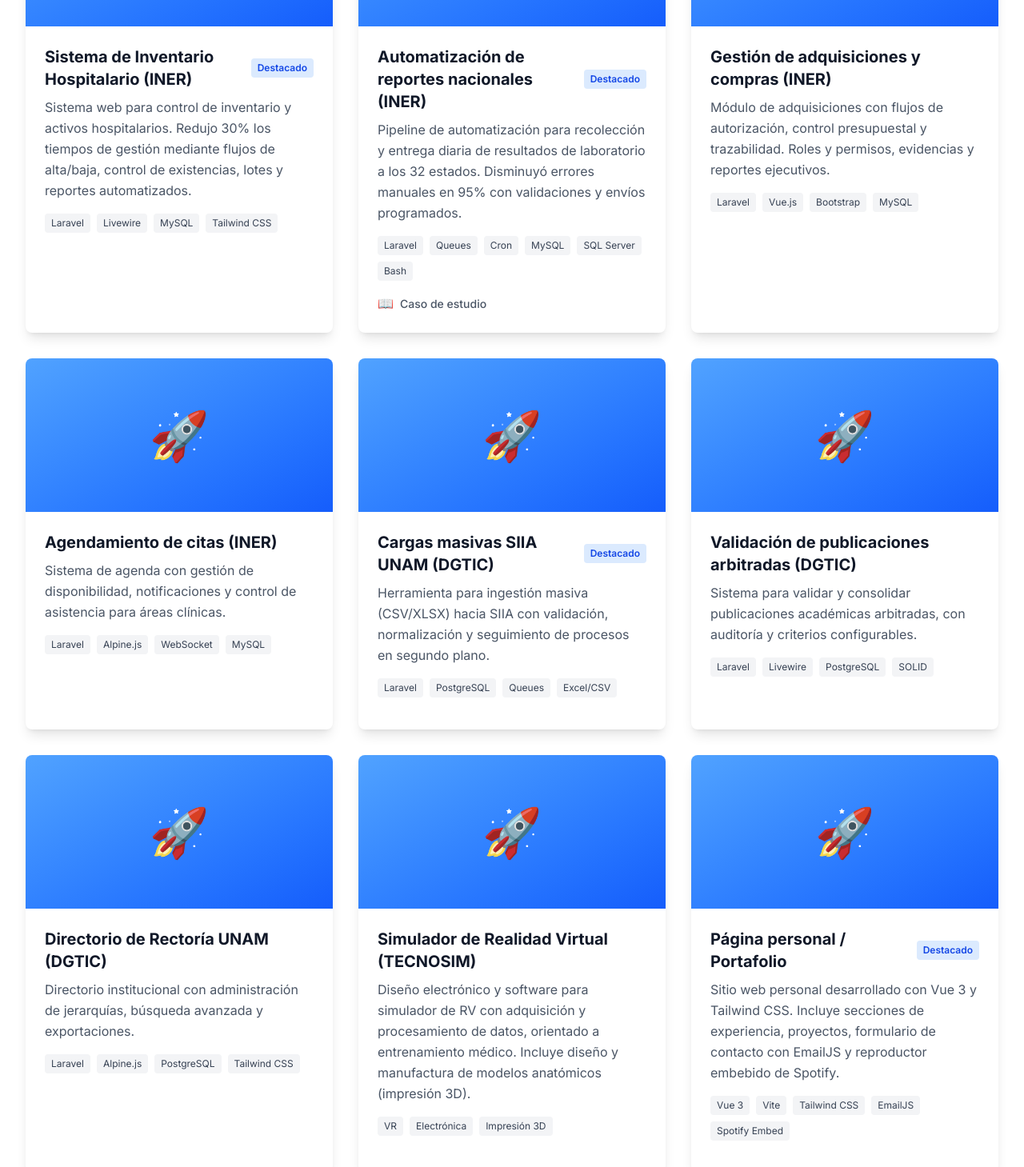
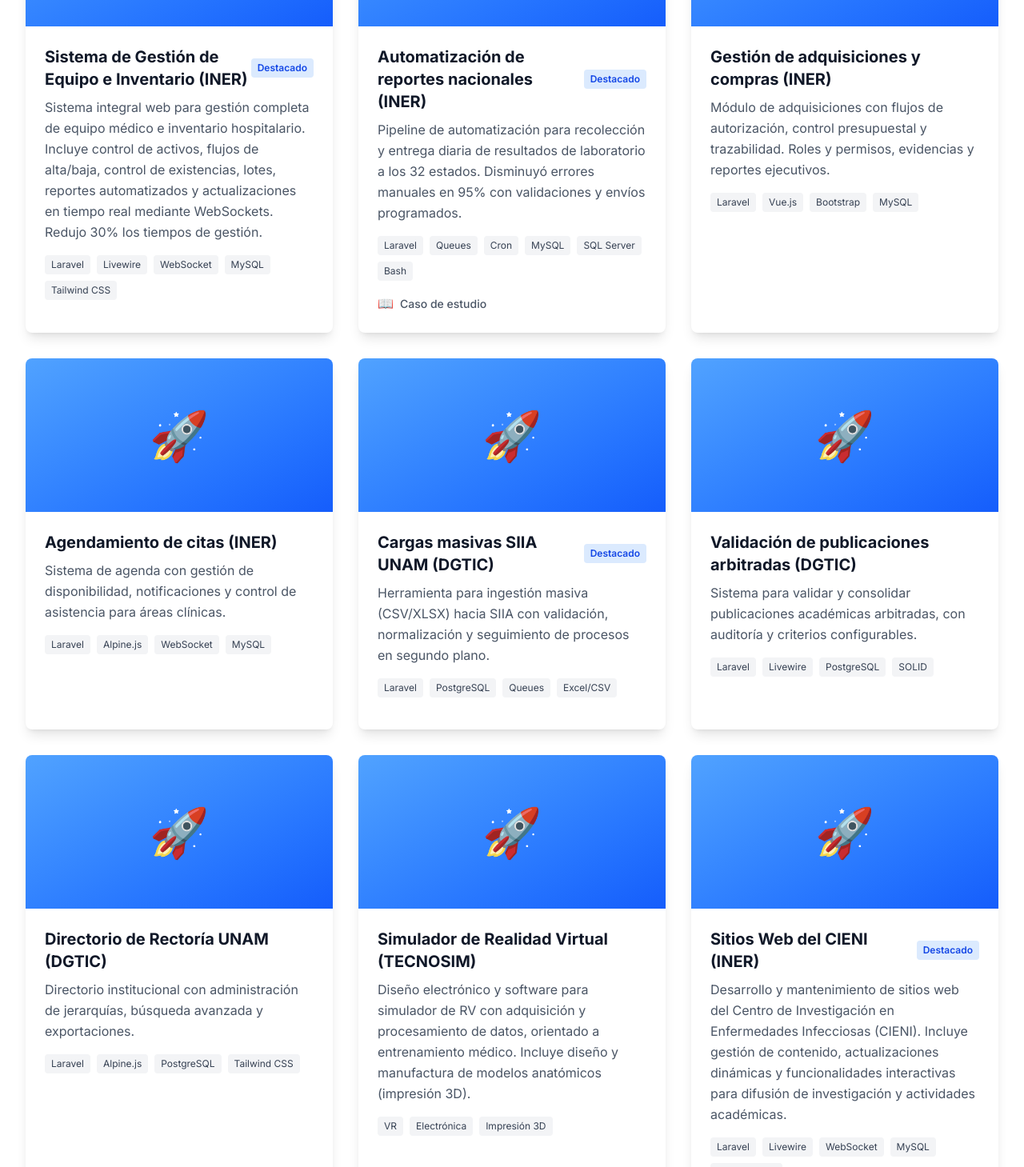
Before and after one commit to dcardenas-robert/pagina_personal, a Vue app: page / in a window 1280 px wide. Shown: the part 5860-7319 px from the top of the page at 80% size. Built offline with nearby package versions, Linux system fonts and the light colour scheme; no server answers.

Commit message:
Update: Agregar sistema de gestión equipo/inventario y sitios web CIENI en proyectos

```diff
--- a/src/data/projects.js
+++ b/src/data/projects.js
@@ -1,10 +1,10 @@
 export const projects = [
   {
     id: 1,
-    title: 'Sistema de Inventario Hospitalario (INER)',
-    description: 'Sistema web para control de inventario y activos hospitalarios. Redujo 30% los tiempos de gestión mediante flujos de alta/baja, control de existencias, lotes y reportes automatizados.',
+    title: 'Sistema de Gestión de Equipo e Inventario (INER)',
+    description: 'Sistema integral web para gestión completa de equipo médico e inventario hospitalario. Incluye control de activos, flujos de alta/baja, control de existencias, lotes, reportes automatizados y actualizaciones en tiempo real mediante WebSockets. Redujo 30% los tiempos de gestión.',
     image: '/project-placeholder.jpg',
-    technologies: ['Laravel', 'Livewire', 'MySQL', 'Tailwind CSS'],
+    technologies: ['Laravel', 'Livewire', 'WebSocket', 'MySQL', 'Tailwind CSS'],
     featured: true
   },
   {
@@ -81,6 +81,14 @@ export const projects = [
   },
   {
     id: 9,
+    title: 'Sitios Web del CIENI (INER)',
+    description: 'Desarrollo y mantenimiento de sitios web del Centro de Investigación en Enfermedades Infecciosas (CIENI). Incluye gestión de contenido, actualizaciones dinámicas y funcionalidades interactivas para difusión de investigación y actividades académicas.',
+    image: '/project-placeholder.jpg',
+    technologies: ['Laravel', 'Livewire', 'WebSocket', 'MySQL', 'Tailwind CSS'],
+    featured: true
+  },
+  {
+    id: 10,
     title: 'Página personal / Portafolio',
     description: 'Sitio web personal desarrollado con Vue 3 y Tailwind CSS. Incluye secciones de experiencia, proyectos, formulario de contacto con EmailJS y reproductor embebido de Spotify.',
     image: '/project-placeholder.jpg',
```
